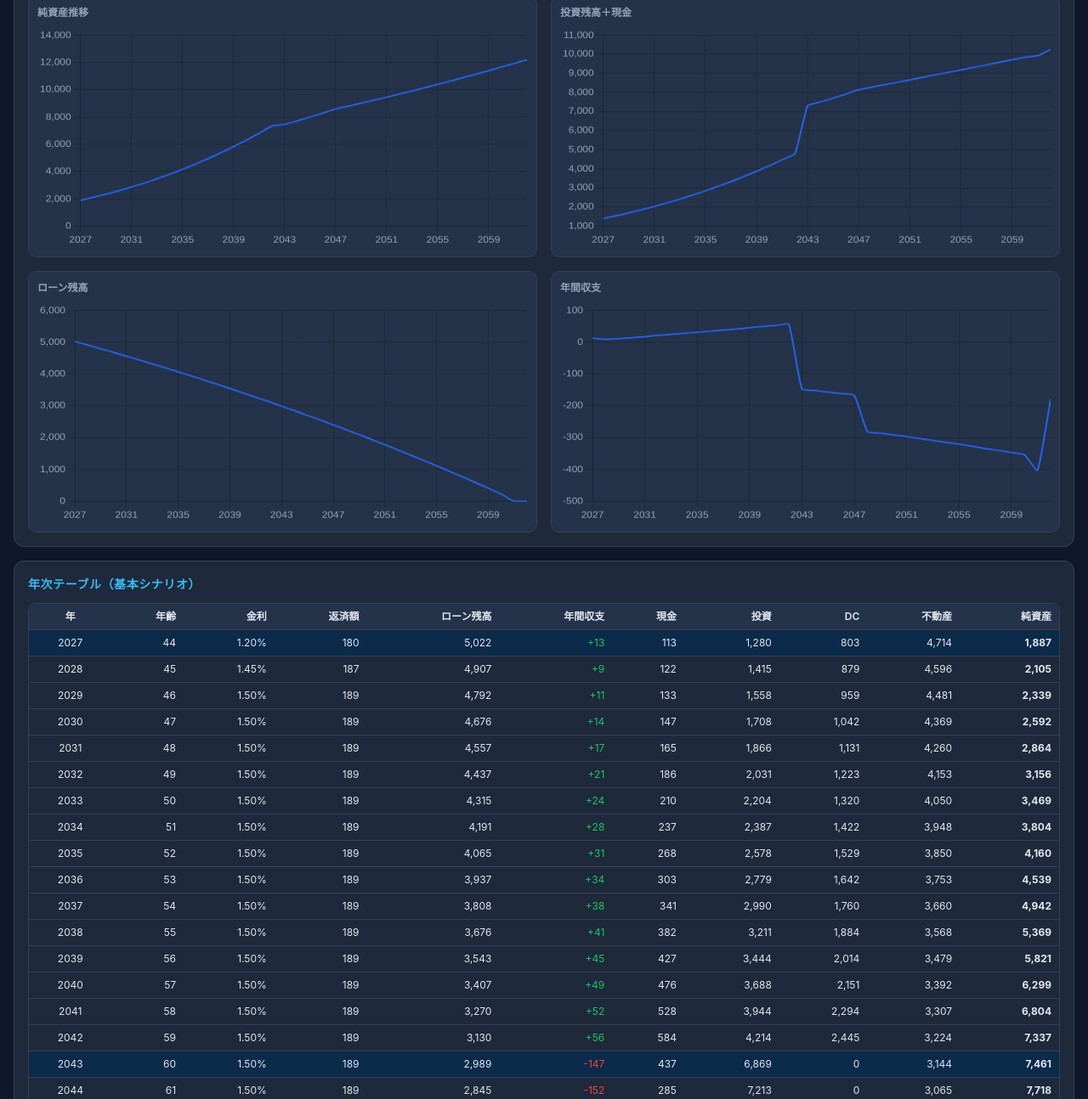
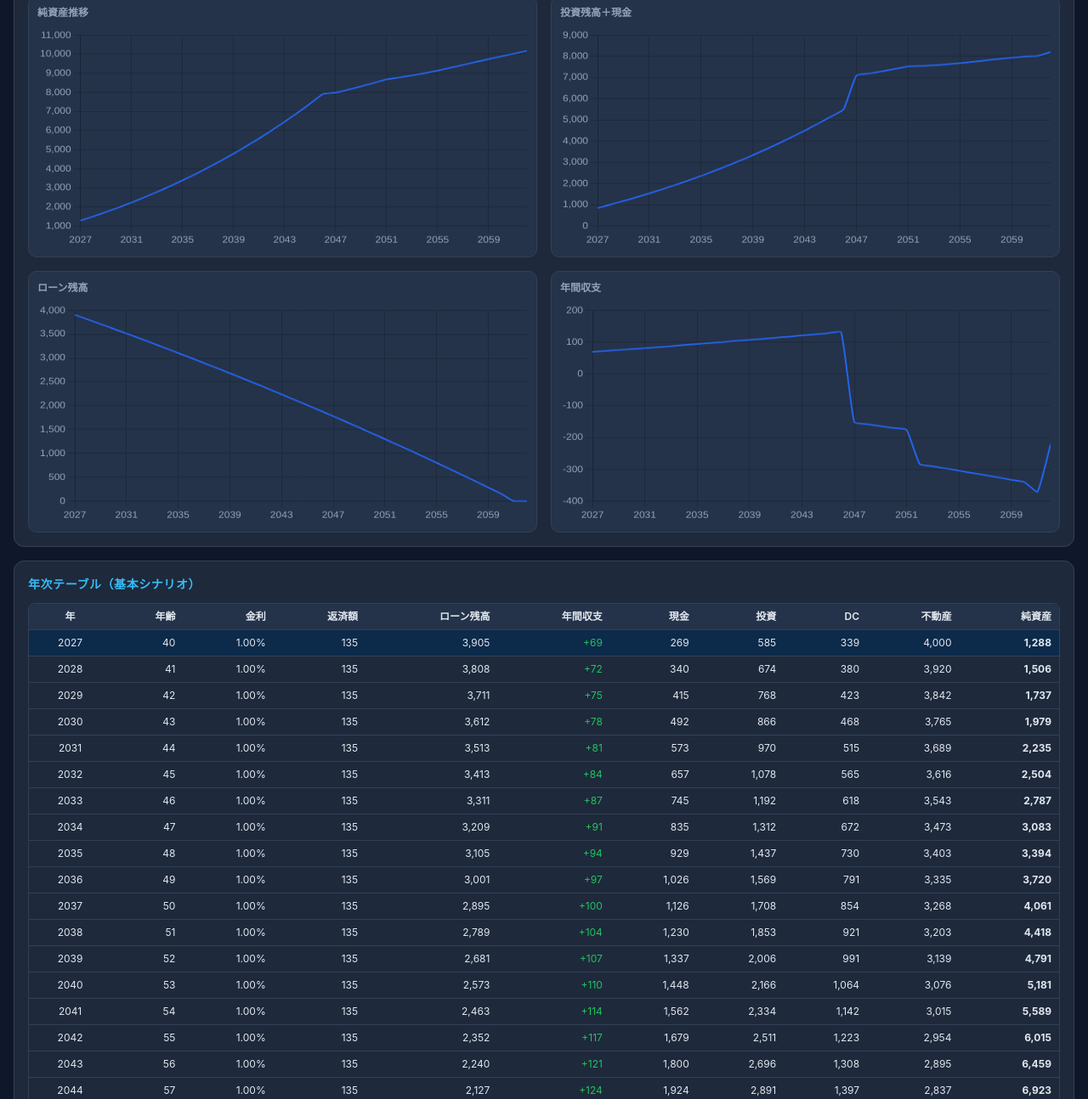
Before and after one commit to nkhtnkht-ops/loan-simulator, a plain HTML site: page index.html in a window 1280 px wide. Shown: the part 1342-2636 px from the top of the page at 85% size. Drawn offline with nearby package versions, Linux system fonts and the light colour scheme.

Commit message:
デフォルト値を汎用モデルケースに変更（個人の家計データを除去）
Co-Authored-By: Claude Opus 4.8 (1M context) <noreply@anthropic.com>

```diff
--- a/index.html
+++ b/index.html
@@ -218,19 +218,19 @@ const START_YEAR=2027, YEARS=36; // 2027..2062
 function defaultRatePath(){
   const rp={};
   for(let y=START_YEAR; y<START_YEAR+YEARS; y++){
-    rp[y] = (y===2027)?1.20 : (y===2028)?1.45 : 1.50;
+    rp[y] = (y===2027)?1.00 : (y===2028)?1.00 : 1.00;
   }
   return rp;
 }
 
 function defaultInputs(){
   return {
-    loanAmount:5140, termYears:35, startAge:44,
-    incomeMonthly:38, raise:1.5, income60:300, income65:192,
-    livingMonthly:13, inflation:2.0, mgmtFee:20077, parking:9000, housingRise:1.5,
-    investMonthly:6, invReturn:5.0, invInit:1150, cashInit:100,
-    dcInit:730, dcMonthly:3,
-    reInit:4714, reDeprec:2.5, reFloor:1542,
+    loanAmount:4000, termYears:35, startAge:40,
+    incomeMonthly:40, raise:1.5, income60:300, income65:200,
+    livingMonthly:15, inflation:2.0, mgmtFee:20000, parking:10000, housingRise:1.5,
+    investMonthly:5, invReturn:5.0, invInit:500, cashInit:200,
+    dcInit:300, dcMonthly:2,
+    reInit:4000, reDeprec:2.0, reFloor:1500,
     ratePath:defaultRatePath(),
   };
 }
@@ -539,14 +539,10 @@ function renderAll(){
 }
 renderAll();
 
-/* ============ self-check (console) ============ */
+/* ============ startup log (console) ============ */
 (function(){
   const r=compute(defaultInputs());
-  const pmt=pmtMonthly(1.20,420,5140*10000);
-  console.log('▼検証 月返済(円):', Math.round(pmt), '(期待 149,935)');
-  console.log('▼2027 ローン残高(万):', man(r[0].loan), '純資産(万):', man(r[0].net), '(期待 ~5022 / ~1887)');
-  const last=r[r.length-1];
-  console.log('▼2062 ローン残高(万):', man(last.loan), '純資産(万):', man(last.net), '(期待 0 / ~12177)');
+  console.log('シミュレーター起動 OK ／ 初年度純資産(万):', man(r[0].net), '最終純資産(万):', man(r[r.length-1].net));
 })();
 </script>
 </body>
```
